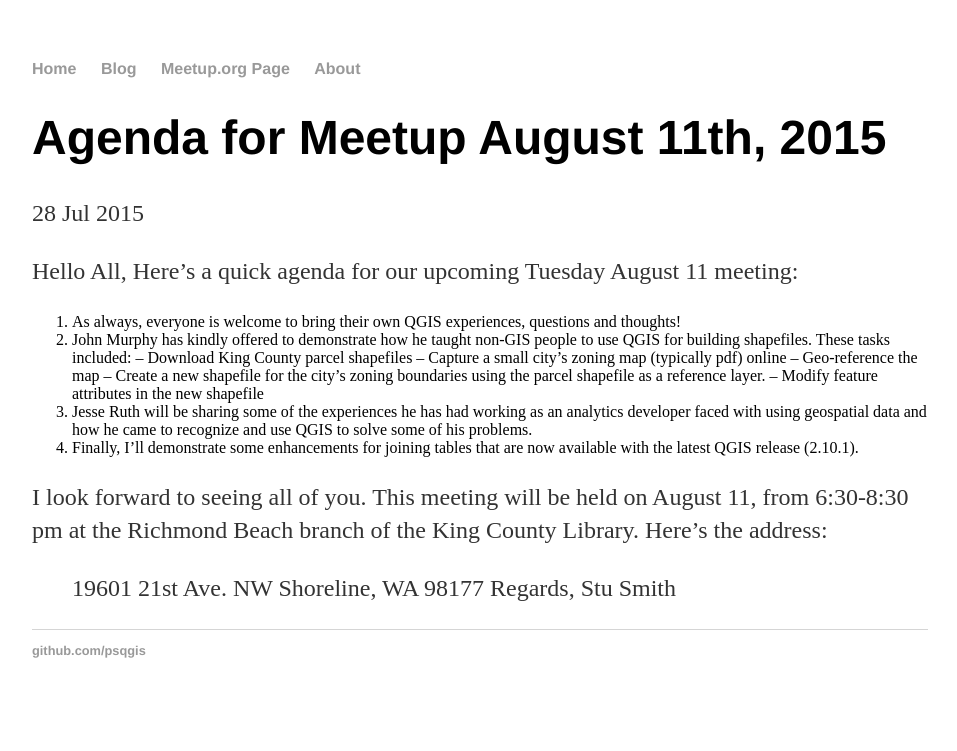
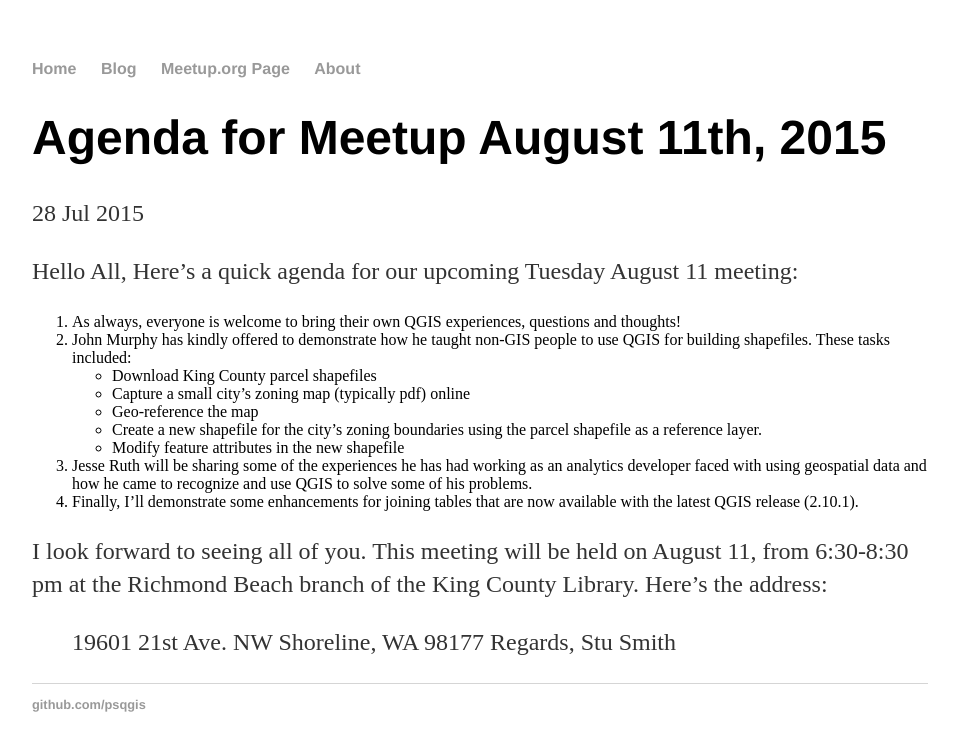
Before and after one commit to psqgis/psqgis.github.io, a Jekyll site: the page built from _posts/2015-08-21-Agenda-August-11.md, in a window 1280 px wide. Shown: the top 751 px of the page, without its empty margins (160-1117 px from the left). Built offline with Jekyll 4.4.1, drawn with Linux system fonts in a browser that asks for light colours.

```diff
--- a/_posts/2015-08-21-Agenda-August-11.md
+++ b/_posts/2015-08-21-Agenda-August-11.md
@@ -9,11 +9,11 @@ Here's a quick agenda for our upcoming Tuesday August 11 meeting:
 
 1.  As always, everyone is welcome to bring their own QGIS experiences, questions and thoughts!
 2.  John Murphy has kindly offered to demonstrate how he taught non-GIS people to use QGIS for building shapefiles.  These tasks included:
--- Download King County parcel shapefiles
--- Capture a small city's zoning map (typically pdf) online
--- Geo-reference the map
--- Create a new shapefile for the city's zoning boundaries using the parcel shapefile as a reference layer.
--- Modify feature attributes in the new shapefile
+  - Download King County parcel shapefiles
+  - Capture a small city's zoning map (typically pdf) online
+  - Geo-reference the map
+  - Create a new shapefile for the city's zoning boundaries using the parcel shapefile as a reference layer.
+  - Modify feature attributes in the new shapefile
 3.  Jesse Ruth will be sharing some of the experiences he has had working as an analytics developer faced with using geospatial data and how he came to recognize and use QGIS to solve some of his problems.
 4.  Finally, I'll demonstrate some enhancements for joining tables that are now available with the latest QGIS release (2.10.1).
 
```
